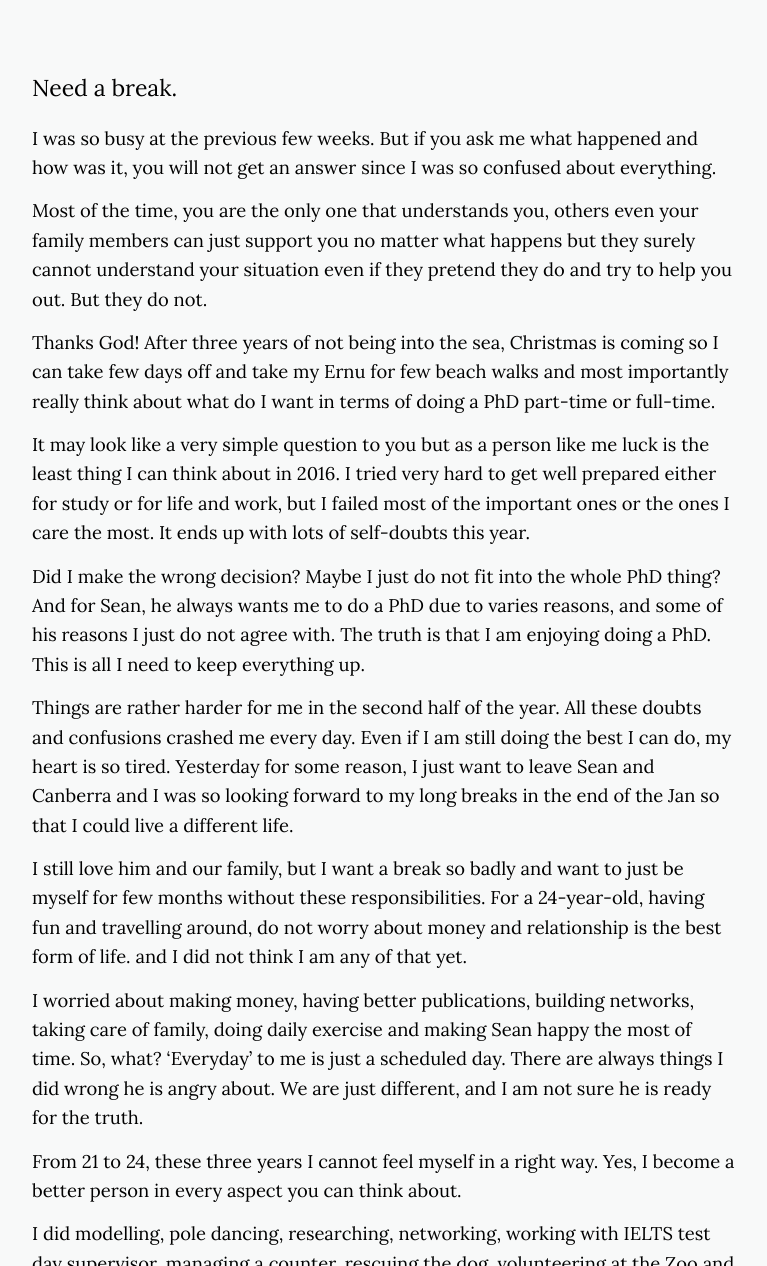
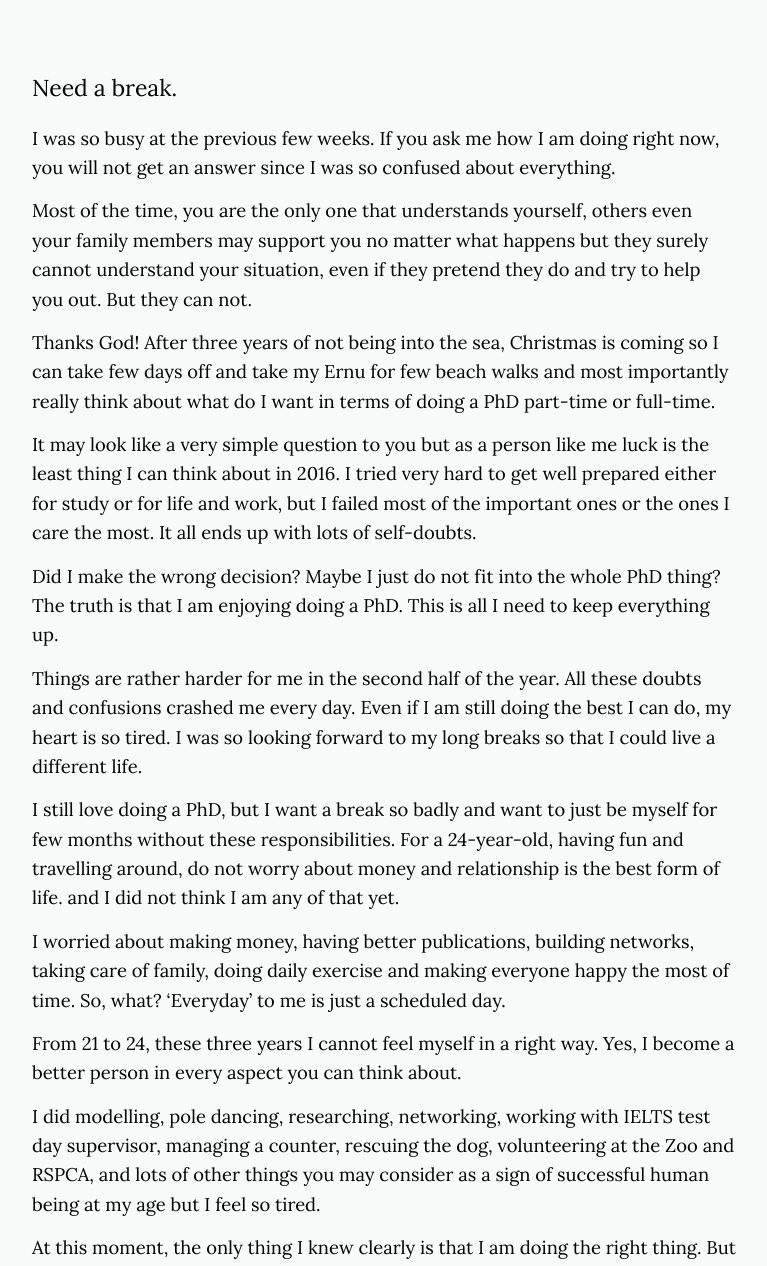
Before and after one commit to yuzhihu/yuzhihu.github.io, a Jekyll site: the page built from _posts/2016-12-13-sixth.markdown, in a window 1280 px wide and 1400 px high, scrolled down 514 px, cut to the strip 134-1400 px from the top of the window. Shown: the whole strip, without its empty margins (256-1023 px from the left). Built offline with Jekyll 4.4.1, drawn with Linux system fonts in a browser that asks for light colours; nearby versions of some CDN libraries; comment, search, counter and statistics services are not loaded; some of the changed text lies outside the part shown.

Commit message:
sixth post Sean-friendly version

```diff
--- a/_posts/2016-12-13-sixth.markdown
+++ b/_posts/2016-12-13-sixth.markdown
@@ -12,40 +12,39 @@ comments: true
 
 Need a break.
 
-I was so busy at the previous few weeks. But if you ask me what happened and how was it, you will not get an answer since I was so confused about everything.
+I was so busy at the previous few weeks. If you ask me how I am doing right now, you will not get an answer since I was so confused about everything.
 
-Most of the time, you are the only one that understands you, others even your family members can just support you no matter what happens but they surely cannot understand your situation even if they pretend they do and try to help you out. But they do not.
+Most of the time, you are the only one that understands yourself, others even your family members may support you no matter what happens but they surely cannot understand your situation, even if they pretend they do and try to help you out. But they can not.
 
 Thanks God! After three years of not being into the sea, Christmas is coming so I can take few days off and take my Ernu for few beach walks and most importantly really think about what do I want in terms of doing a PhD part-time or full-time.
 
-It may look like a very simple question to you but as a person like me luck is the least thing I can think about in 2016. I tried very hard to get well prepared either for study or for life and work, but I failed most of the important ones or the ones I care the most. It ends up with lots of self-doubts this year.
+It may look like a very simple question to you but as a person like me luck is the least thing I can think about in 2016. I tried very hard to get well prepared either for study or for life and work, but I failed most of the important ones or the ones I care the most. It all ends up with lots of self-doubts.
 
- Did I make the wrong decision? Maybe I just do not fit into the whole PhD thing? And for Sean, he always wants me to do a PhD due to varies reasons, and some of his reasons I just do not agree with. The truth is that I am enjoying doing a PhD. This is all I need to keep everything up.
+ Did I make the wrong decision? Maybe I just do not fit into the whole PhD thing? The truth is that I am enjoying doing a PhD. This is all I need to keep everything up.
 
-Things are rather harder for me in the second half of the year. All these doubts and confusions crashed me every day. Even if I am still doing the best I can do, my heart is so tired. Yesterday for some reason, I just want to leave Sean and Canberra and I was so looking forward to my long breaks in the end of the Jan so that I could live a different life.
+Things are rather harder for me in the second half of the year. All these doubts and confusions crashed me every day. Even if I am still doing the best I can do, my heart is so tired. I was so looking forward to my long breaks so that I could live a different life.
 
-I still love him and our family, but I want a break so badly and want to just be myself for few months without these responsibilities. For a 24-year-old, having fun and travelling around, do not worry about money and relationship is the best form of life. and I did not think I am any of that yet.
+I still love doing a PhD, but I want a break so badly and want to just be myself for few months without these responsibilities. For a 24-year-old, having fun and travelling around, do not worry about money and relationship is the best form of life. and I did not think I am any of that yet.
 
-I worried about making money, having better publications, building networks, taking care of family, doing daily exercise and making Sean happy the most of time. So, what? 'Everyday' to me is just a scheduled day. There are always things I did wrong he is angry about. We are just different, and I am not sure he is ready for the truth.
+I worried about making money, having better publications, building networks, taking care of family, doing daily exercise and making everyone happy the most of time. So, what? 'Everyday' to me is just a scheduled day.
 
 From 21 to 24, these three years I cannot feel myself in a right way. Yes, I become a better person in every aspect you can think about.
 
-I did modelling, pole dancing, researching, networking, working with IELTS test day supervisor, managing a counter, rescuing the dog, volunteering at the Zoo and RSPCA, and lots of other things you may consider as a sign of successful human being at my age but my happiness is gone.
+I did modelling, pole dancing, researching, networking, working with IELTS test day supervisor, managing a counter, rescuing the dog, volunteering at the Zoo and RSPCA, and lots of other things you may consider as a sign of successful human being at my age but I feel so tired.
 
 At this moment, the only thing I knew clearly is that I am doing the right thing. But I cannot feel anything good about it.
 
 I love palaeontology. I am crazy about everything that I can learn from my supervisors and my specimen.
 
-I am keen to learn more skills, upgrade my knowledge level and attend competitions. I am ok with everything, I want to explore and try my best for being a better person. I just cannot feel any happiness.
+I am keen to learn more skills, upgrade my knowledge level and attend competitions. I am ok with everything, I want to explore and try my best for being a better person. I just cannot feel any more happiness than I used to feel.
 
-I want to buy things without thinking many times about the money problem. I would rather have my own money so I can spend it my way and live a better life.
+I want to buy things without thinking about the money problem. I would rather making some money so I can buy whatever I want.
 
-That does not mean that money is the priority to me but doing a research career in Australia is partially dead for early vertebrate palaeontology. What Australia want is lots of money-making or life-saving projects rather than pure science.
-
+That does not mean that money is the first priority to me but having a research career in Australia is partially dead for an early vertebrate palaeontologist. What Australia want is lots of money-making or life-saving projects rather than pure science.
 
 That is acceptable since the whole country is out off money and there is none potential for any sort of economic growth. Their GDP went down, their unemployment rate went up. The government is doing stupid things etc.
 
-I still love Canberra. I still love all our family members. I just do not like myself with a life like the one I am living right now. And I do not know why.
+I still love Canberra. I still love all our family members. I just do not like the way things are connected.
 
 We should end here. I will keep you guys updated after the Christmas break.
 
```
